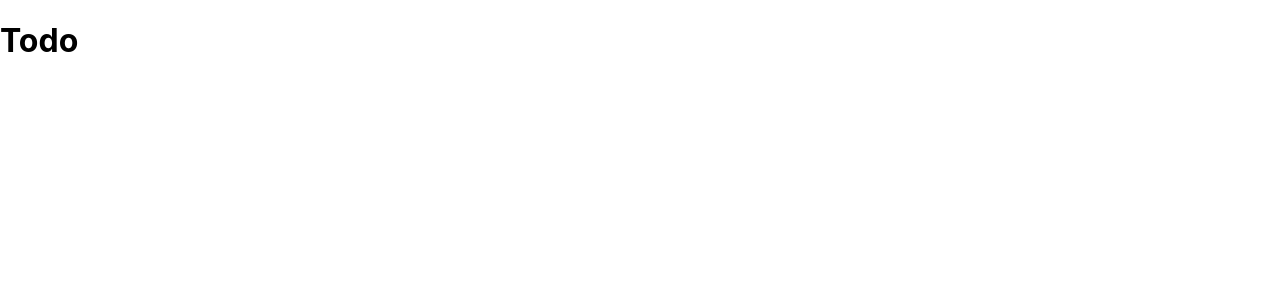
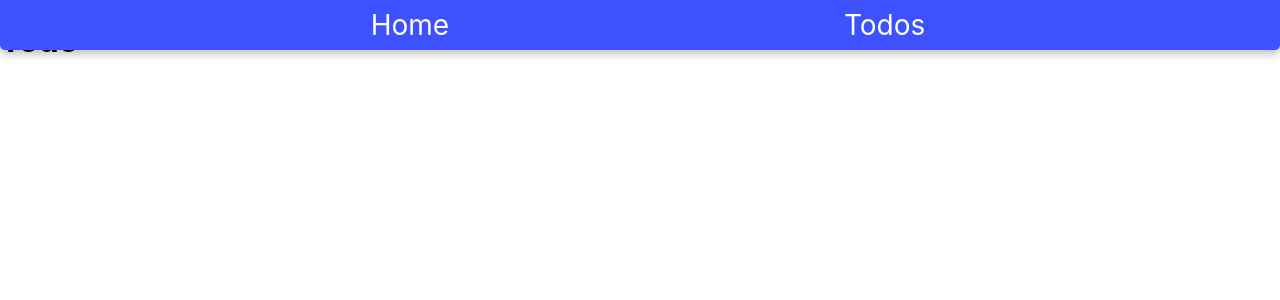
Before and after one commit to kleimaj/next-demo, a Next.js app: page /todos in a window 1280 px wide. Shown: the top 300 px of the page. Built offline with nearby package versions, Linux system fonts and the light colour scheme.

Commit message:
adds emotion styles

```diff
--- /dev/null
+++ b/next-config.js
@@ -0,0 +1,5 @@
+module.exports = {
+  env: {
+    MY_ENV_VAR: process.env.SECRET,
+  },
+};
--- a/pages/_app.js
+++ b/pages/_app.js
@@ -1,7 +1,24 @@
 import '../src/styles/globals.scss';
-
+import Link from 'next/link';
+import { Navbar } from '../src/components';
 function MyApp({ Component, pageProps }) {
-  return <Component {...pageProps} />;
+  return (
+    <>
+      <Navbar>
+        <Link href='/'>
+          <a>Home</a>
+        </Link>
+        <ul>
+          <li>
+            <Link href='/todos'>
+              <a>Todos</a>
+            </Link>
+          </li>
+        </ul>
+      </Navbar>
+      <Component {...pageProps} />
+    </>
+  );
 }
 
 export default MyApp;
--- /dev/null
+++ b/src/components/Navbar.jsx
@@ -0,0 +1,30 @@
+import styled from '@emotion/styled';
+
+export const Navbar = styled.nav`
+  // CSS
+  background-color: #3e51ff;
+  filter: drop-shadow(0px 4px 4px rgba(0, 0, 0, 0.25));
+  color: #ffdba9;
+  padding-left: 1rem;
+  border-radius: 0 0 5px 5px;
+  width: 100%;
+  height: 50px;
+  display: flex;
+  flex-direction: row;
+  position: fixed;
+  top: 0;
+  left: 0;
+  align-items: center;
+  justify-content: space-evenly;
+  z-index: 5;
+
+  a {
+    color: white;
+    text-decoration: none;
+    font-size: 1.75rem;
+  }
+
+  ul {
+    list-style: none;
+  }
+`;
--- /dev/null
+++ b/src/components/index.js
@@ -0,0 +1 @@
+export * from './Navbar';
```
Also changed, not shown: pages/todos/index.jsx (+32 -5 lines).
